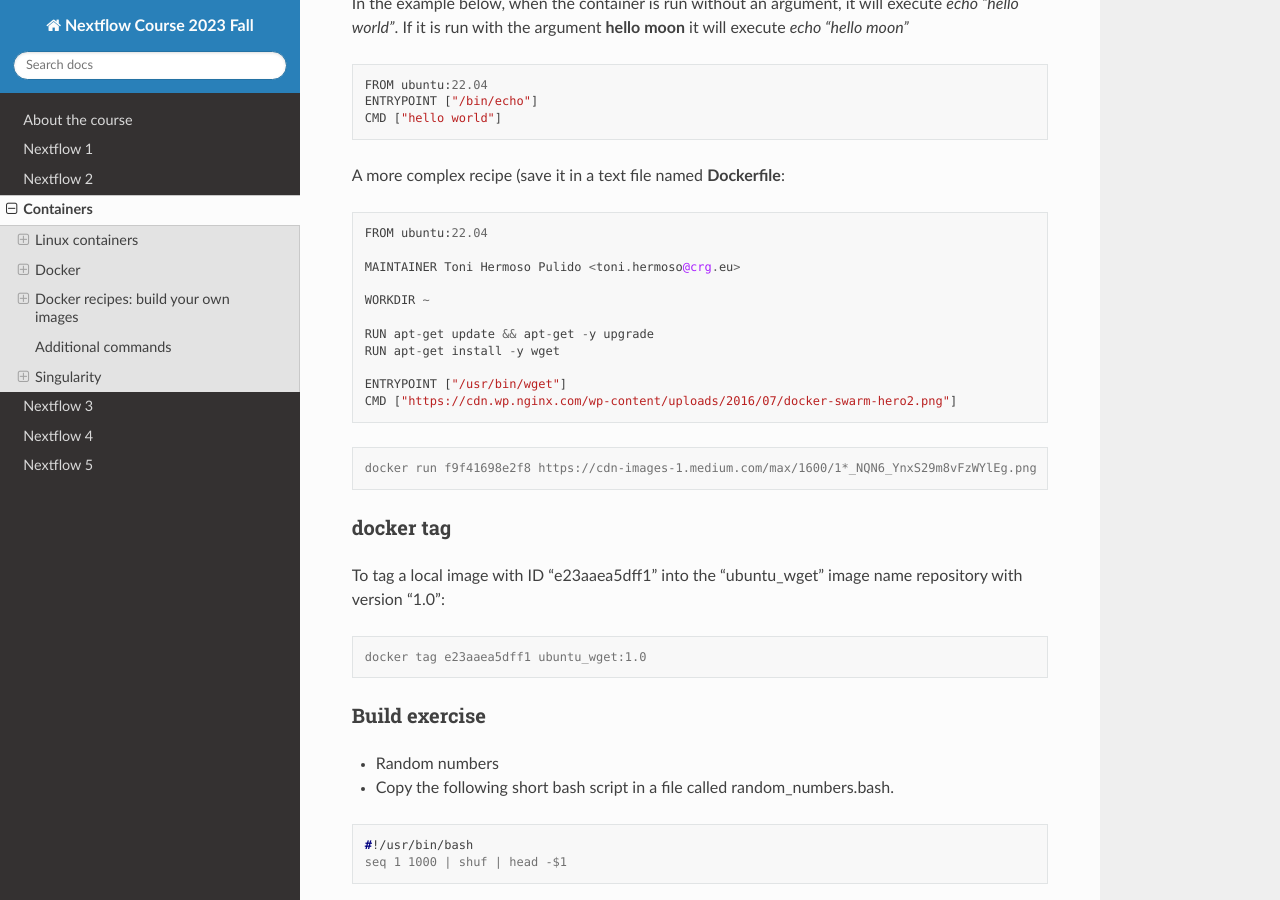
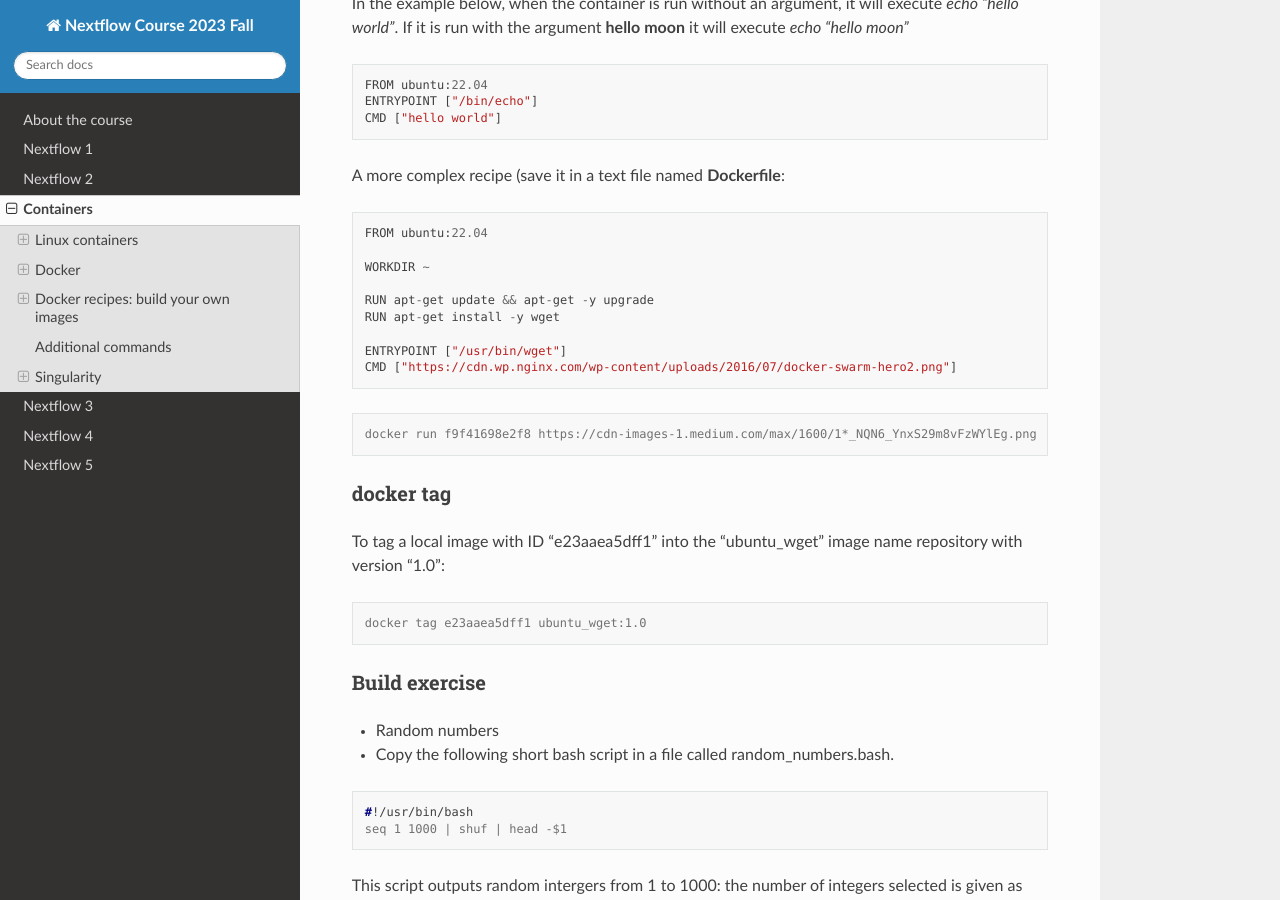
Before and after one commit to biocorecrg/nextflow-course-2023-fall, a Sphinx documentation site: the page built from docs/containers.rst, in a window 1280 px wide and 900 px high, scrolled down 14445 px. Built offline with Sphinx 7.4.7 and the Read the Docs theme 2.0.0, drawn with Linux system fonts in a browser that asks for light colours.

Commit message:
Update containers.rst
rmed MANTAINER, deprecated

```diff
--- a/docs/containers.rst
+++ b/docs/containers.rst
@@ -587,8 +587,6 @@ A more complex recipe (save it in a text file named **Dockerfile**:
 
   FROM ubuntu:22.04
 
-  MAINTAINER Toni Hermoso Pulido <toni.hermoso@crg.eu>
-
   WORKDIR ~
 
   RUN apt-get update && apt-get -y upgrade
```
